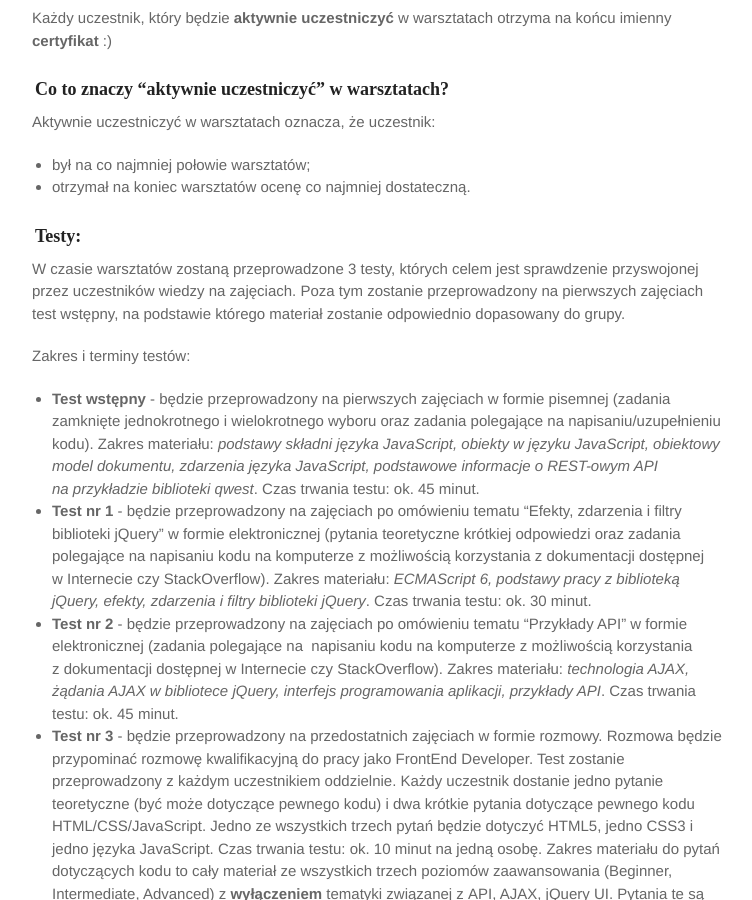
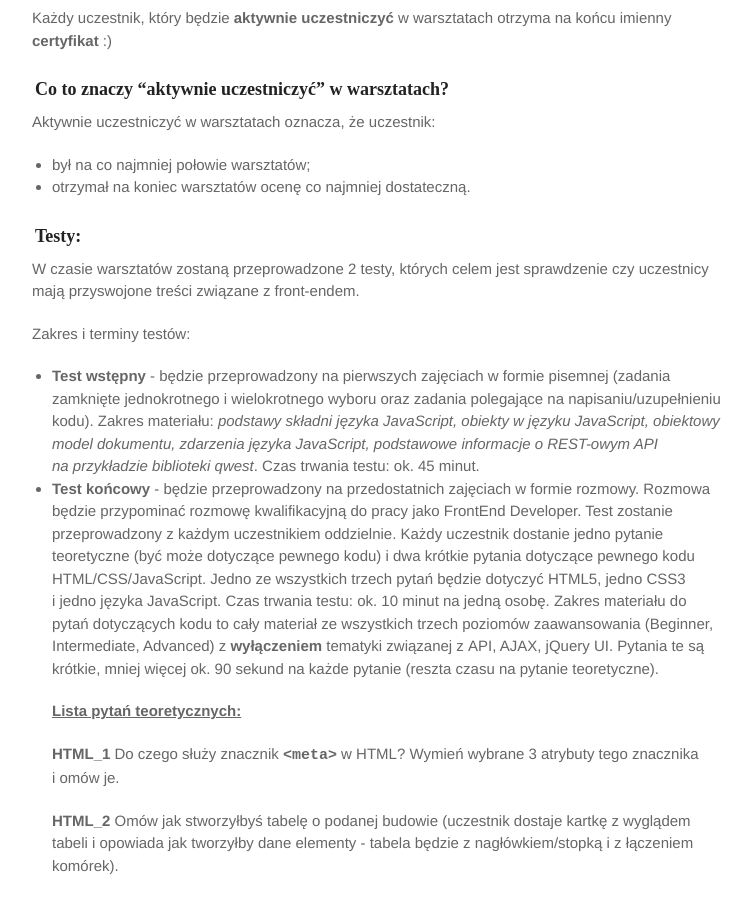
Before and after one commit to marcin-szczepanski/TWE, a Jekyll site: the page built from zajecia/2/informacje.md, in a window 1280 px wide and 900 px high, scrolled down 705 px. Shown: the whole window, without its empty margins (263-1015 px from the left). Built offline with Jekyll 4.4.1, drawn with Linux system fonts in a browser that asks for light colours; some web fonts are replaced.

Commit message:
Update informacje.md

```diff
--- a/zajecia/2/informacje.md
+++ b/zajecia/2/informacje.md
@@ -34,13 +34,11 @@ Aktywnie uczestniczyć w warsztatach oznacza, że uczestnik:
 
 ### Testy:
 
-W czasie warsztatów zostaną przeprowadzone 3 testy, których celem jest sprawdzenie przyswojonej przez&nbsp;uczestników wiedzy na&nbsp;zajęciach. Poza tym zostanie przeprowadzony na&nbsp;pierwszych zajęciach test wstępny, na&nbsp;podstawie którego materiał zostanie odpowiednio dopasowany do&nbsp;grupy.
+W czasie warsztatów zostaną przeprowadzone 2 testy, których celem jest sprawdzenie czy uczestnicy mają przyswojone treści związane z&nbsp;front-endem.
 
 Zakres i terminy testów:
 * **Test wstępny** - będzie przeprowadzony na&nbsp;pierwszych zajęciach w&nbsp;formie pisemnej (zadania zamknięte jednokrotnego i&nbsp;wielokrotnego wyboru oraz&nbsp;zadania polegające na&nbsp;napisaniu/uzupełnieniu kodu). Zakres materiału: _podstawy składni języka JavaScript, obiekty w&nbsp;języku JavaScript, obiektowy model dokumentu, zdarzenia języka JavaScript, podstawowe informacje o&nbsp;REST-owym API na&nbsp;przykładzie biblioteki qwest_. Czas trwania testu: ok. 45 minut.
-* **Test nr 1** - będzie przeprowadzony na zajęciach po omówieniu tematu "Efekty, zdarzenia i filtry biblioteki jQuery" w&nbsp;formie elektronicznej (pytania teoretyczne krótkiej odpowiedzi oraz&nbsp;zadania polegające na&nbsp;napisaniu kodu na&nbsp;komputerze z&nbsp;możliwością korzystania z&nbsp;dokumentacji dostępnej w&nbsp;Internecie czy&nbsp;StackOverflow). Zakres materiału: _ECMAScript 6, podstawy pracy z&nbsp;biblioteką jQuery, efekty, zdarzenia i&nbsp;filtry biblioteki jQuery_. Czas trwania testu: ok. 30 minut.
-* **Test nr 2** - będzie przeprowadzony na zajęciach po omówieniu tematu "Przykłady API" w&nbsp;formie elektronicznej (zadania polegające na&nbsp; napisaniu kodu na&nbsp;komputerze z&nbsp;możliwością korzystania z&nbsp;dokumentacji dostępnej w&nbsp;Internecie czy&nbsp;StackOverflow). Zakres materiału: _technologia AJAX, żądania AJAX w&nbsp;bibliotece jQuery, interfejs programowania aplikacji, przykłady API_. Czas trwania testu: ok. 45 minut.
-* **Test nr 3** - będzie przeprowadzony na&nbsp;przedostatnich zajęciach w&nbsp;formie rozmowy. Rozmowa będzie przypominać rozmowę kwalifikacyjną do pracy jako FrontEnd Developer. Test zostanie przeprowadzony z&nbsp;każdym uczestnikiem oddzielnie. Każdy uczestnik dostanie jedno pytanie teoretyczne (być może dotyczące pewnego kodu) i&nbsp;dwa krótkie pytania dotyczące pewnego kodu HTML/CSS/JavaScript. Jedno ze wszystkich trzech pytań będzie dotyczyć HTML5, jedno CSS3 i jedno języka JavaScript. Czas trwania testu: ok. 10 minut na jedną osobę.
+* **Test końcowy** - będzie przeprowadzony na&nbsp;przedostatnich zajęciach w&nbsp;formie rozmowy. Rozmowa będzie przypominać rozmowę kwalifikacyjną do pracy jako FrontEnd Developer. Test zostanie przeprowadzony z&nbsp;każdym uczestnikiem oddzielnie. Każdy uczestnik dostanie jedno pytanie teoretyczne (być może dotyczące pewnego kodu) i&nbsp;dwa krótkie pytania dotyczące pewnego kodu HTML/CSS/JavaScript. Jedno ze wszystkich trzech pytań będzie dotyczyć HTML5, jedno CSS3 i&nbsp;jedno języka JavaScript. Czas trwania testu: ok. 10 minut na jedną osobę.
 Zakres materiału do pytań dotyczących kodu to cały materiał ze wszystkich trzech poziomów zaawansowania (Beginner, Intermediate, Advanced) z **wyłączeniem** tematyki związanej z&nbsp;API, AJAX, jQuery UI. Pytania te są krótkie, mniej więcej ok. 90 sekund na każde pytanie (reszta czasu na&nbsp;pytanie teoretyczne).
 
 	**<u>Lista pytań teoretycznych:</u>**
```
